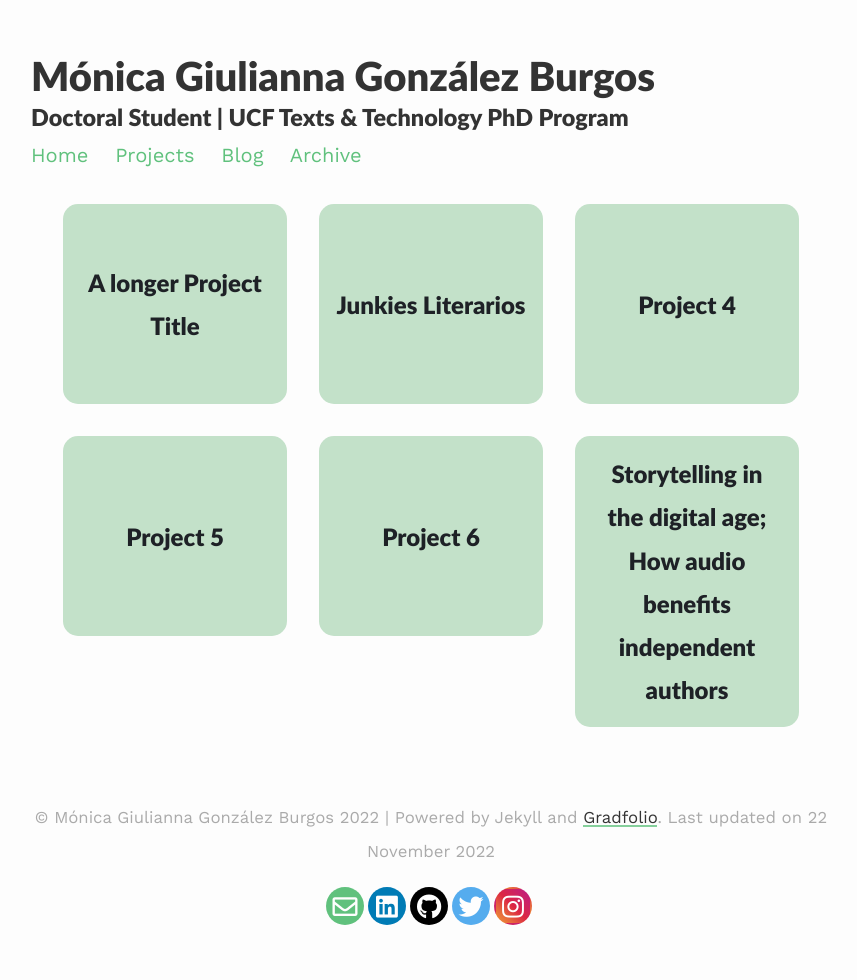
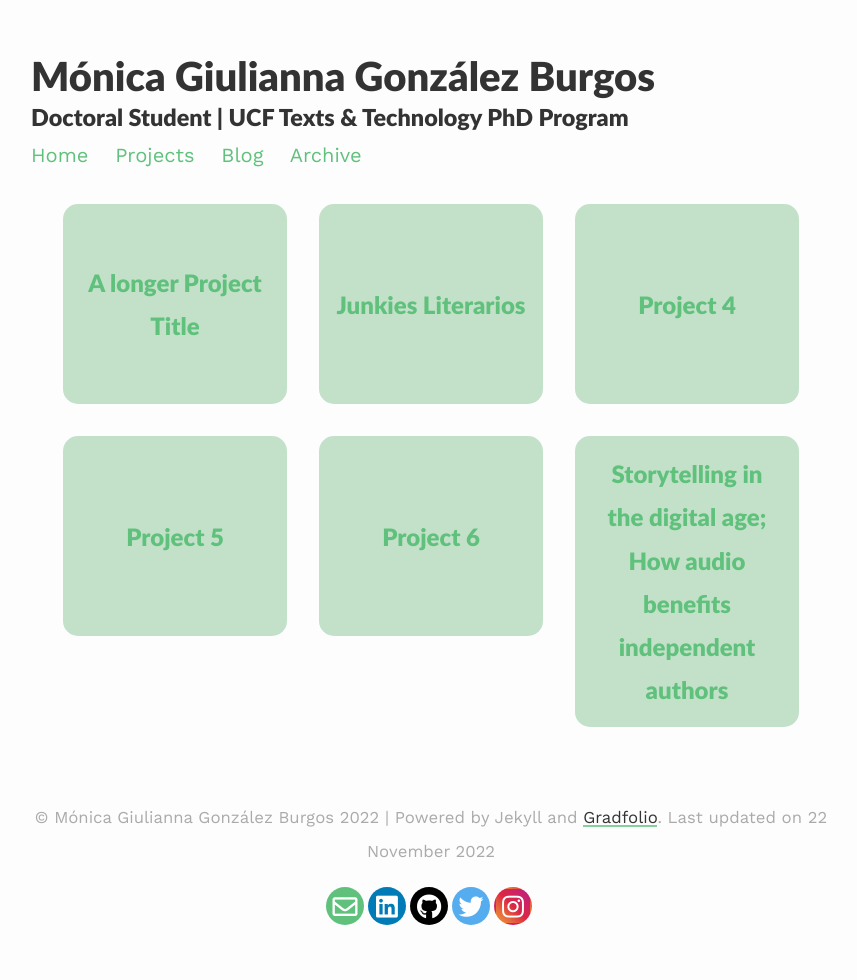
Before and after one commit to mgonzalezburgos/MGBurgos, a Jekyll site: the page built from _pages/projects.md, in a window 1280 px wide. Shown: the whole page, without its empty margins (209-1066 px from the left). Built offline with Jekyll 4.4.1, drawn with Linux system fonts in a browser that asks for light colours; nearby versions of some CDN libraries.

Commit message:
Update variables.scss

```diff
--- a/assets/css/_sass/variables.scss
+++ b/assets/css/_sass/variables.scss
@@ -7,9 +7,9 @@ $base-line-height: 1.7;
 $spacing-unit:     30px;
 $light-gray: gray;
 $text-color:       #333;
-$background-color: #fdfdfd;
+$background-color: #7f7979;
 $brand-color:      #60c17d;
-$projectbox-text:  #1e2126;
+$projectbox-text:  #60c17d;
 
 // Color scheme for light
 $body-bg: #fdfdfd;
```
